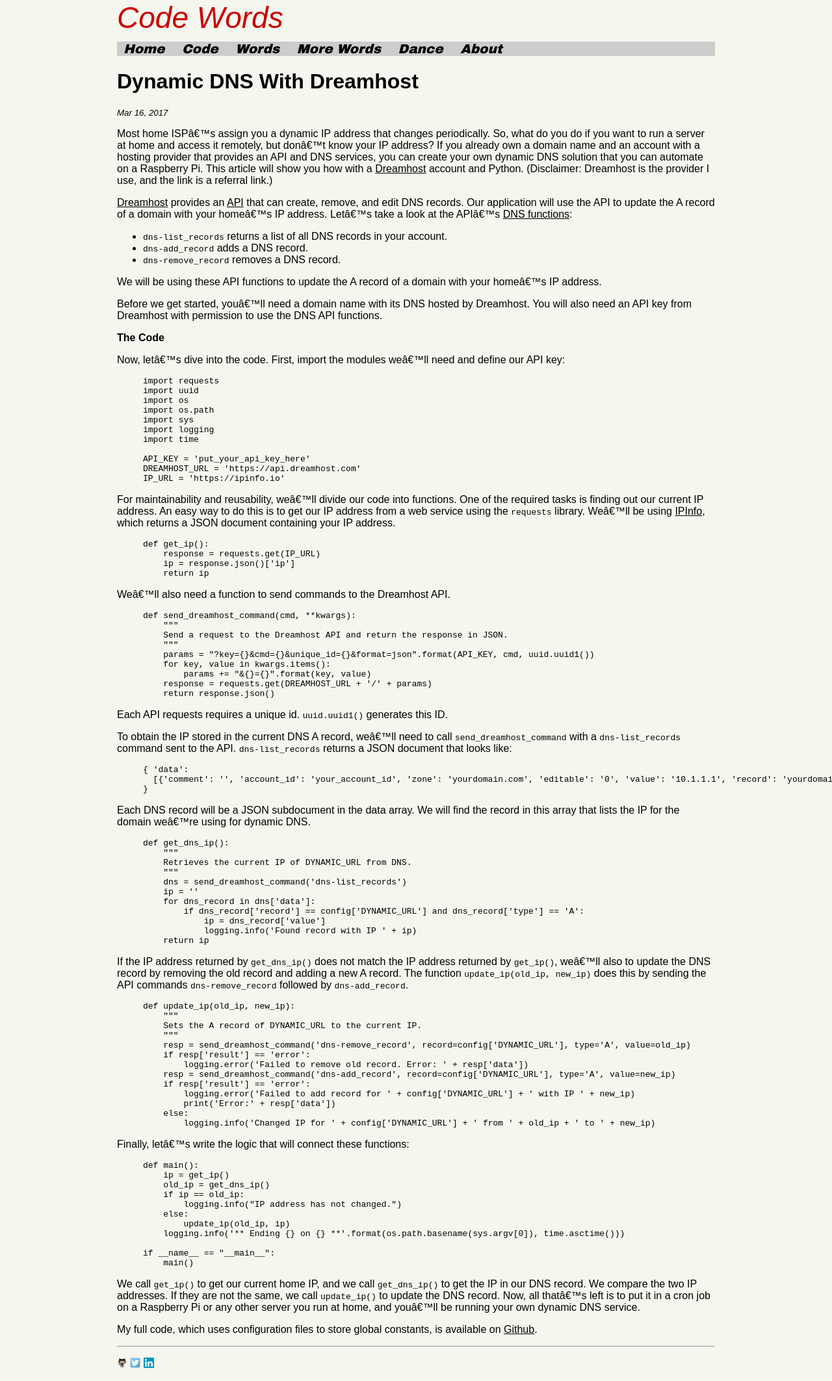
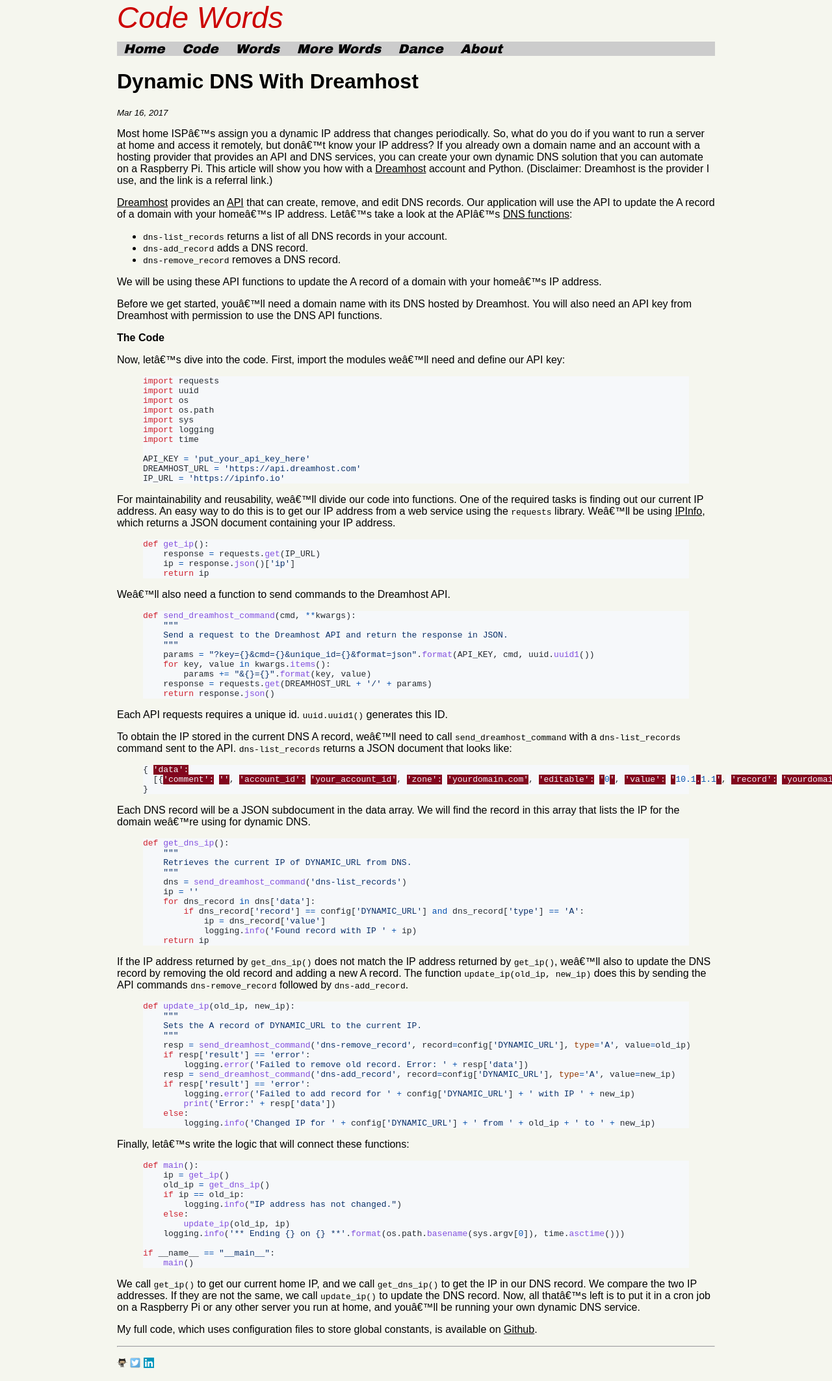
Before and after one commit to shang-lin/shang-lin.github.io, a Jekyll site: the page built from _posts/2017-03-16-Dynamic-DNS-with-Dreamhost.md, in a window 1280 px wide. Shown: the whole page at 65% size. Built offline with Jekyll 4.4.1, drawn with Linux system fonts in a browser that asks for light colours; some web fonts are replaced.

Commit message:
Added Github theme syntax highlighting CSS.

```diff
--- a/_layouts/default.html
+++ b/_layouts/default.html
@@ -6,6 +6,7 @@
   <title>{{page.title}}</title>
   <link href="https://fonts.googleapis.com/css?family=Oregano:400italic" rel="stylesheet" type="text/css">
   <link rel="stylesheet" href="{{site.baseurl}}/css/main.css"/>
+  <link rel="stylesheet" href="{{site.baseurl}}/css/syntax_github.css"/>
 </head>
 
 <body>
--- /dev/null
+++ b/css/syntax_github.css
@@ -0,0 +1,116 @@
+.highlight table td { padding: 5px; }
+.highlight table pre { margin: 0; }
+.highlight, .highlight .w {
+  color: #24292f;
+  background-color: #f6f8fa;
+}
+.highlight .k, .highlight .kd, .highlight .kn, .highlight .kp, .highlight .kr, .highlight .kt, .highlight .kv {
+  color: #cf222e;
+}
+.highlight .gr {
+  color: #f6f8fa;
+}
+.highlight .gd {
+  color: #82071e;
+  background-color: #ffebe9;
+}
+.highlight .nb {
+  color: #953800;
+}
+.highlight .nc {
+  color: #953800;
+}
+.highlight .no {
+  color: #953800;
+}
+.highlight .nn {
+  color: #953800;
+}
+.highlight .sr {
+  color: #116329;
+}
+.highlight .na {
+  color: #116329;
+}
+.highlight .nt {
+  color: #116329;
+}
+.highlight .gi {
+  color: #116329;
+  background-color: #dafbe1;
+}
+.highlight .ges {
+  font-weight: bold;
+  font-style: italic;
+}
+.highlight .kc {
+  color: #0550ae;
+}
+.highlight .l, .highlight .ld, .highlight .m, .highlight .mb, .highlight .mf, .highlight .mh, .highlight .mi, .highlight .il, .highlight .mo, .highlight .mx {
+  color: #0550ae;
+}
+.highlight .sb {
+  color: #0550ae;
+}
+.highlight .bp {
+  color: #0550ae;
+}
+.highlight .ne {
+  color: #0550ae;
+}
+.highlight .nl {
+  color: #0550ae;
+}
+.highlight .py {
+  color: #0550ae;
+}
+.highlight .nv, .highlight .vc, .highlight .vg, .highlight .vi, .highlight .vm {
+  color: #0550ae;
+}
+.highlight .o, .highlight .ow {
+  color: #0550ae;
+}
+.highlight .gh {
+  color: #0550ae;
+  font-weight: bold;
+}
+.highlight .gu {
+  color: #0550ae;
+  font-weight: bold;
+}
+.highlight .s, .highlight .sa, .highlight .sc, .highlight .dl, .highlight .sd, .highlight .s2, .highlight .se, .highlight .sh, .highlight .sx, .highlight .s1, .highlight .ss {
+  color: #0a3069;
+}
+.highlight .nd {
+  color: #8250df;
+}
+.highlight .nf, .highlight .fm {
+  color: #8250df;
+}
+.highlight .err {
+  color: #f6f8fa;
+  background-color: #82071e;
+}
+.highlight .c, .highlight .ch, .highlight .cd, .highlight .cm, .highlight .cp, .highlight .cpf, .highlight .c1, .highlight .cs {
+  color: #6e7781;
+}
+.highlight .gl {
+  color: #6e7781;
+}
+.highlight .gt {
+  color: #6e7781;
+}
+.highlight .ni {
+  color: #24292f;
+}
+.highlight .si {
+  color: #24292f;
+}
+.highlight .ge {
+  color: #24292f;
+  font-style: italic;
+}
+.highlight .gs {
+  color: #24292f;
+  font-weight: bold;
+}
```
